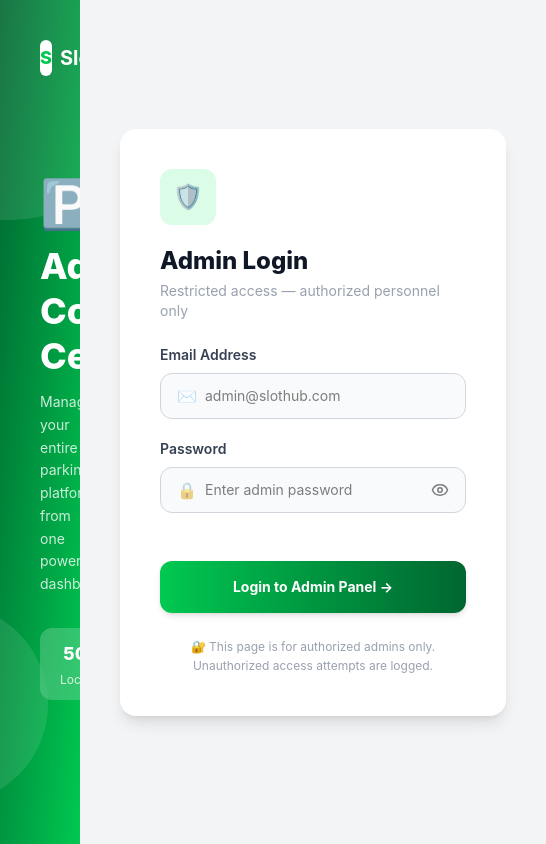
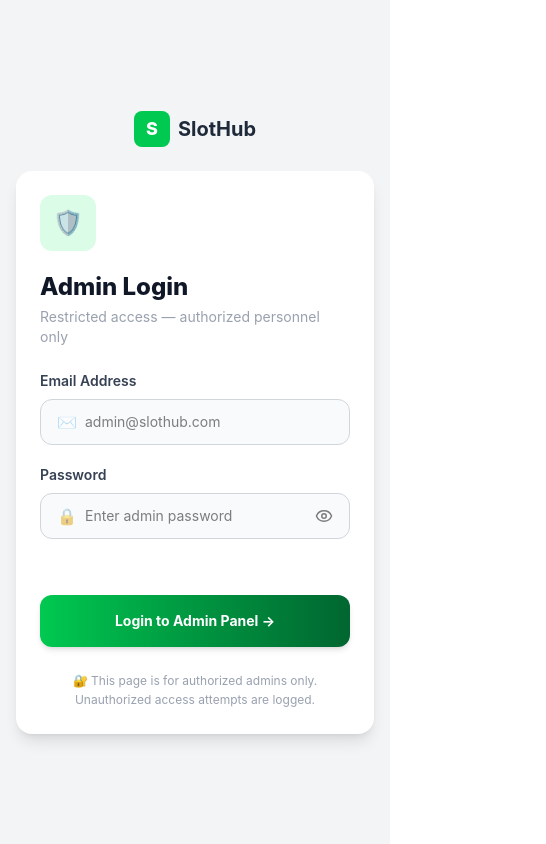
Before and after one commit to chiragdhiman99/smart-parking-system-frontend, a React (Vite) app: page /admin/login in a window 390 px wide. Shown: the whole page, 546 px wide, since content can reach past the window. Built offline with nearby package versions, Linux system fonts and the light colour scheme.

Commit message:
done final changes

```diff
--- a/src/pages/auth/adminlogin.jsx
+++ b/src/pages/auth/adminlogin.jsx
@@ -1,9 +1,7 @@
 import { useEffect, useState } from "react";
 import { AnimatePresence, motion } from "framer-motion";
 import axios from "axios";
-import { Eye } from "lucide-react";
-import { EyeOff } from "lucide-react";
-
+import { Eye, EyeOff } from "lucide-react";
 
 export default function AdminLogin() {
   const [email, setEmail] = useState("");
@@ -14,10 +12,7 @@
 
   useEffect(() => {
     if (error) {
-      const timer = setTimeout(() => {
-        setError("");
-      }, 3000);
-
+      const timer = setTimeout(() => setError(""), 3000);
       return () => clearTimeout(timer);
     }
   }, [error]);
@@ -26,17 +21,12 @@
     e.preventDefault();
     setLoading(true);
     setError("");
-
     try {
-      const url = "https://smart-parking-system-backend-oco6.onrender.com/api/admin/login";
-
-      const res = await axios.post(url, {
-        email,
-        password,
-      });
-      const data = res.data;
-      localStorage.setItem("adminToken", data.accessToken);
-
+      const res = await axios.post(
+        "https://smart-parking-system-backend-oco6.onrender.com/api/admin/login",
+        { email, password },
+      );
+      localStorage.setItem("adminToken", res.data.accessToken);
       window.location.href = "/admin/dashboard";
     } catch (err) {
       setError(err.response?.data?.message || "Something went wrong");
@@ -47,7 +37,8 @@
 
   return (
     <div className="flex min-h-screen font-sans">
-      <div className="w-[45%] bg-gradient-to-br from-green-800 to-green-500 text-white p-10 flex flex-col relative overflow-hidden">
+      {/* Left Panel - hidden on mobile */}
+      <div className="hidden md:flex w-[45%] bg-gradient-to-br from-green-800 to-green-500 text-white p-10 flex-col relative overflow-hidden">
         <div className="flex items-center gap-2 z-10">
           <div className="bg-white text-green-500 font-extrabold text-lg w-9 h-9 rounded-lg flex items-center justify-center">
             S
@@ -57,30 +48,26 @@
 
         <div className="my-auto z-10">
           <div className="text-5xl mb-4">🅿️</div>
-
           <h1 className="text-4xl font-extrabold leading-tight mb-3">
             Admin Control <br /> Center
           </h1>
-
           <p className="text-sm opacity-80 leading-relaxed mb-8 max-w-xs">
             Manage your entire parking platform from one powerful dashboard.
           </p>
-
           <div className="flex gap-4">
-            <div className="bg-white/20 backdrop-blur-md rounded-xl px-5 py-3 flex flex-col items-center">
-              <span className="text-lg font-extrabold">500+</span>
-              <span className="text-xs opacity-80 mt-1">Locations</span>
+            {[
+              ["500+", "Locations"],
+              ["4.9★", "Rating"],
+              ["50K+", "Drivers"],
+            ].map(([val, label]) => (
+              <div
+                key={label}
+                className="bg-white/20 backdrop-blur-md rounded-xl px-5 py-3 flex flex-col items-center"
+              >
+                <span className="text-lg font-extrabold">{val}</span>
+                <span className="text-xs opacity-80 mt-1">{label}</span>
               </div>
-
-            <div className="bg-white/20 backdrop-blur-md rounded-xl px-5 py-3 flex flex-col items-center">
-              <span className="text-lg font-extrabold">4.9★</span>
-              <span className="text-xs opacity-80 mt-1">Rating</span>
-            </div>
-
-            <div className="bg-white/20 backdrop-blur-md rounded-xl px-5 py-3 flex flex-col items-center">
-              <span className="text-lg font-extrabold">50K+</span>
-              <span className="text-xs opacity-80 mt-1">Drivers</span>
-            </div>
+            ))}
           </div>
         </div>
 
@@ -88,8 +75,18 @@
         <div className="absolute w-[200px] h-[200px] rounded-full bg-white/10 bottom-10 right-8" />
       </div>
 
-      <div className="flex-1 bg-gray-100 flex items-center justify-center p-10">
-        <div className="bg-white rounded-2xl p-10 w-full max-w-md shadow-lg">
+      {/* Right Panel */}
+      <div className="flex-1 bg-gray-100 flex items-center justify-center p-4 sm:p-8 md:p-10">
+        {/* Mobile top branding */}
+        <div className="w-full max-w-md">
+          <div className="flex md:hidden items-center gap-2 justify-center mb-6">
+            <div className="bg-green-500 text-white font-extrabold text-lg w-9 h-9 rounded-lg flex items-center justify-center">
+              S
+            </div>
+            <span className="text-xl font-bold text-gray-800">SlotHub</span>
+          </div>
+
+          <div className="bg-white rounded-2xl p-6 sm:p-8 md:p-10 w-full shadow-lg">
             <div className="w-14 h-14 bg-green-100 rounded-xl flex items-center justify-center mb-5">
               <span className="text-2xl">🛡️</span>
             </div>
@@ -97,7 +94,6 @@
             <h2 className="text-2xl font-extrabold text-gray-900 mb-1">
               Admin Login
             </h2>
-
             <p className="text-sm text-gray-400 mb-6">
               Restricted access — authorized personnel only
             </p>
@@ -107,7 +103,6 @@
                 <label className="text-sm font-semibold text-gray-700">
                   Email Address
                 </label>
-
                 <div className="flex items-center border border-gray-300 rounded-xl px-4 bg-gray-50 focus-within:border-green-500">
                   <span className="mr-2 opacity-50">✉️</span>
                   <input
@@ -125,10 +120,8 @@
                 <label className="text-sm font-semibold text-gray-700">
                   Password
                 </label>
-
                 <div className="flex items-center border border-gray-300 rounded-xl px-4 bg-gray-50 focus-within:border-green-500">
                   <span className="mr-2 opacity-50">🔒</span>
-
                   <input
                     type={showPassword ? "text" : "password"}
                     placeholder="Enter admin password"
@@ -137,7 +130,6 @@
                     required
                     className="flex-1 bg-transparent py-3 outline-none text-sm"
                   />
-
                   <span
                     onClick={() => setShowPassword(!showPassword)}
                     className="ml-2 cursor-pointer opacity-50"
@@ -147,14 +139,14 @@
                 </div>
               </div>
 
-            <div className="relative">
+              <div className="relative h-4">
                 <AnimatePresence>
                   {error && (
                     <motion.div
                       initial={{ opacity: 0, y: -10 }}
                       animate={{ opacity: 1, y: 0 }}
                       exit={{ opacity: 0, y: -10 }}
-                    className="absolute -top-2 left-0 text-red-500 text-xs font-medium"
+                      className="absolute top-0 left-0 text-red-500 text-xs font-medium"
                     >
                       ✕ {error}
                     </motion.div>
@@ -165,9 +157,11 @@
               <button
                 type="submit"
                 disabled={loading}
-              className={`mt-2 py-4 rounded-xl text-white font-bold text-sm transition
-              bg-gradient-to-r from-green-500 to-green-800 shadow-md
-              ${loading ? "opacity-80 cursor-not-allowed" : "hover:scale-[1.02]"}`}
+                className={`py-4 rounded-xl text-white font-bold text-sm transition bg-gradient-to-r from-green-500 to-green-800 shadow-md ${
+                  loading
+                    ? "opacity-80 cursor-not-allowed"
+                    : "hover:scale-[1.02]"
+                }`}
               >
                 {loading ? "Verifying..." : "Login to Admin Panel →"}
               </button>
@@ -180,5 +174,6 @@
           </div>
         </div>
       </div>
+    </div>
   );
 }
```
Lines whose indentation alone changed are shown as unchanged.
